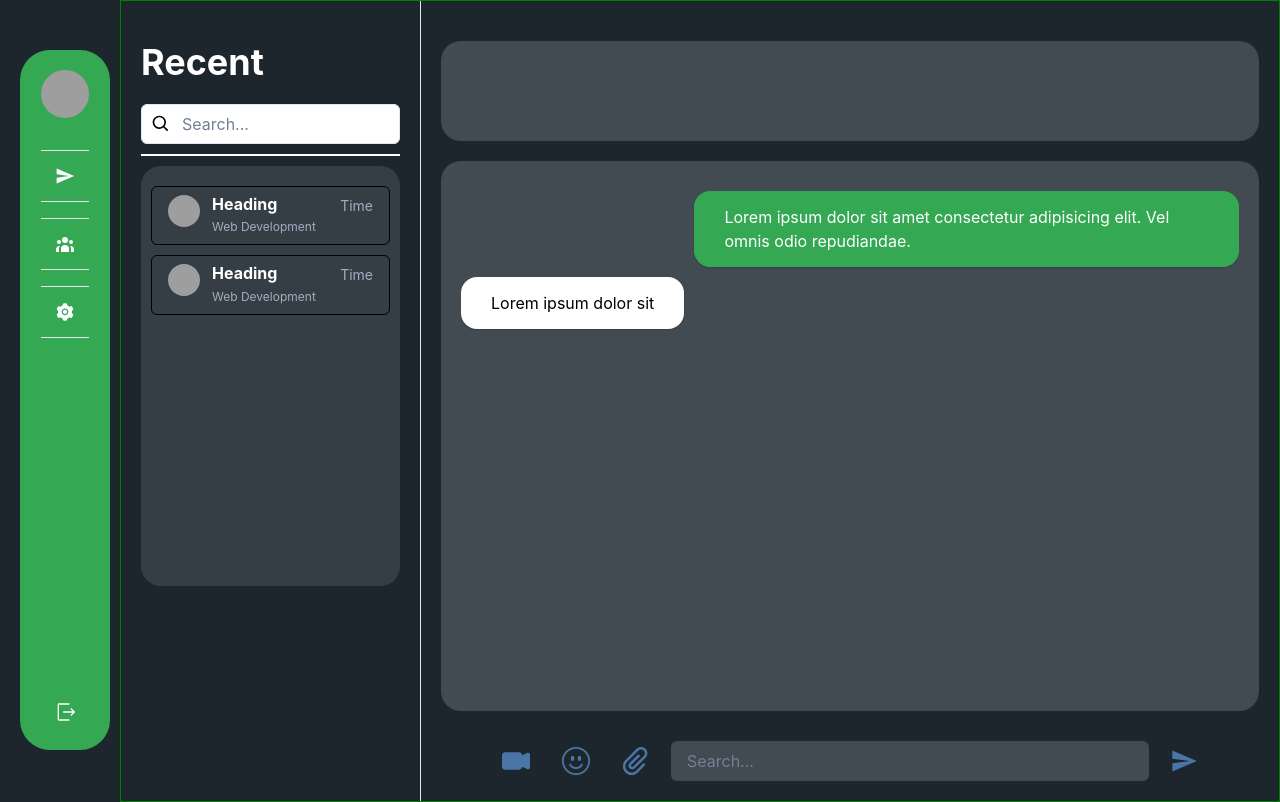
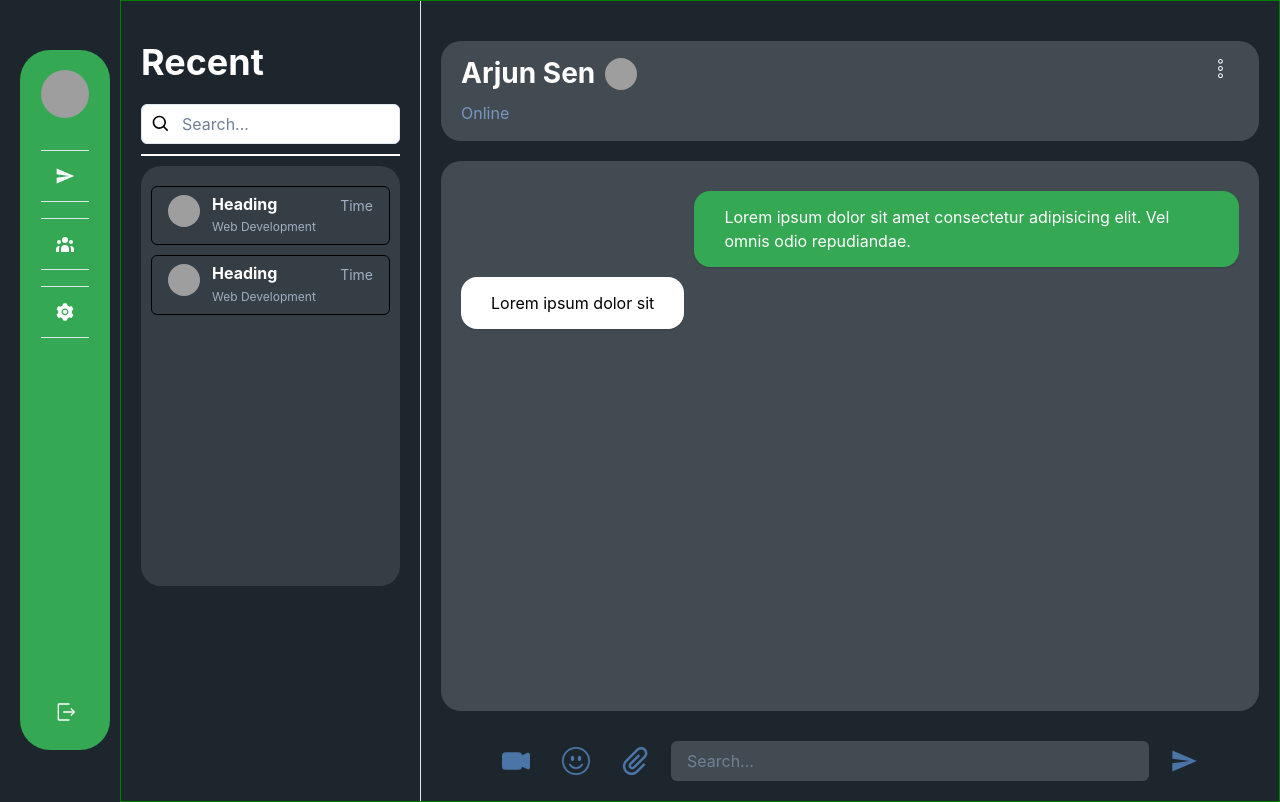
Before and after one commit to arjunsen1999/BabelChat, a React (Create React App) app in the folder client/: page /chat/83878387 in a window 1280 px wide. Built offline with nearby package versions, Linux system fonts and the light colour scheme; grey boxes are pictures that could not be loaded.

Commit message:
added menu

```diff
--- a/client/src/components/chat/ChatBar.tsx
+++ b/client/src/components/chat/ChatBar.tsx
@@ -24,6 +24,7 @@ export default function ChatBar({ sender, content }: ChatBarProps) {
           maxWidth="70%"
           width="fit-content"
           position={"relative"}
+          _hover={{ shadow: "lg" }}
         >
           {/* <Box bg={"red"} w={"30px"} h="30px" position={"absolute"} bottom={"-10px"} ></Box> */}
           <Text color={sender === "user" ? "white" : "black"}>{content}</Text>
--- a/client/src/components/chat/UserDetails.tsx
+++ b/client/src/components/chat/UserDetails.tsx
@@ -1,12 +1,67 @@
-import { Box } from '@chakra-ui/react'
-import React from 'react'
-
-export default function UserDetails() {
+import {
+  Avatar,
+  Box,
+  Heading,
+  Menu,
+  MenuButton,
+  MenuItem,
+  MenuList,
+  Text,
+} from "@chakra-ui/react";
+import React from "react";
+import { CiMenuKebab } from "react-icons/ci";
+type UserDetailsProps = {
+  status: boolean;
+  name: string;
+  image: string;
+};
+export default function UserDetails({ status, name, image }: UserDetailsProps) {
   return (
     <>
-     <Box w="100%" h="100%" bg={"#424B52"} borderRadius={"20px"}>
-
-     </Box>
+      <Box
+        w="100%"
+        h="100%"
+        bg={"#424B52"}
+        borderRadius={"20px"}
+        display={"flex"}
+        flexDirection={"column"}
+        alignItems={"center"}
+        justifyContent={"center"}
+        gap={"10px"}
+        p={"30px 20px"}
+      >
+        <Box
+          w="100%"
+          display={"grid"}
+          gridTemplateColumns={"1fr 30px"}
+          gap={"5px"}
+        >
+          <Box
+            display={"flex"}
+            alignItems={"center"}
+            justifyContent={"flex-start"}
+            gap={"10px"}
+          >
+            <Heading as="h2" fontSize={"28px"} color={"white"}>
+              {name}
+            </Heading>
+            <Avatar size="sm" src="https://bit.ly/broken-link" />
+          </Box>
+          <Box>
+            {/* // Menu Start */}
+            <Menu>
+              <MenuButton aria-label="Options">
+                <CiMenuKebab color="white" fontSize={"23px"}/>
+              </MenuButton>
+              <MenuList>{/* // Write Here */}</MenuList>
+            </Menu>
+            {/* // Menu End */}
+          </Box>
+        </Box>
+        <Box w="100%">
+          <Text color={"#7A95C0"}>{status ? "Online" : "Offline"}</Text>
+        </Box>
+      </Box>
     </>
-  )
+  );
 }
--- a/client/src/pages/Home/Chat/UserChat.tsx
+++ b/client/src/pages/Home/Chat/UserChat.tsx
@@ -15,7 +15,7 @@ export default function UserChat() {
         gridTemplateRows={"100px 1fr 60px"}
         gap={"20px"}
       >
-        <UserDetails />
+        <UserDetails status={true} name="Arjun Sen" image="https://sjhjhj" />
         <HomeUserChat />
         <Box
           p={"10px 50px"}
```
